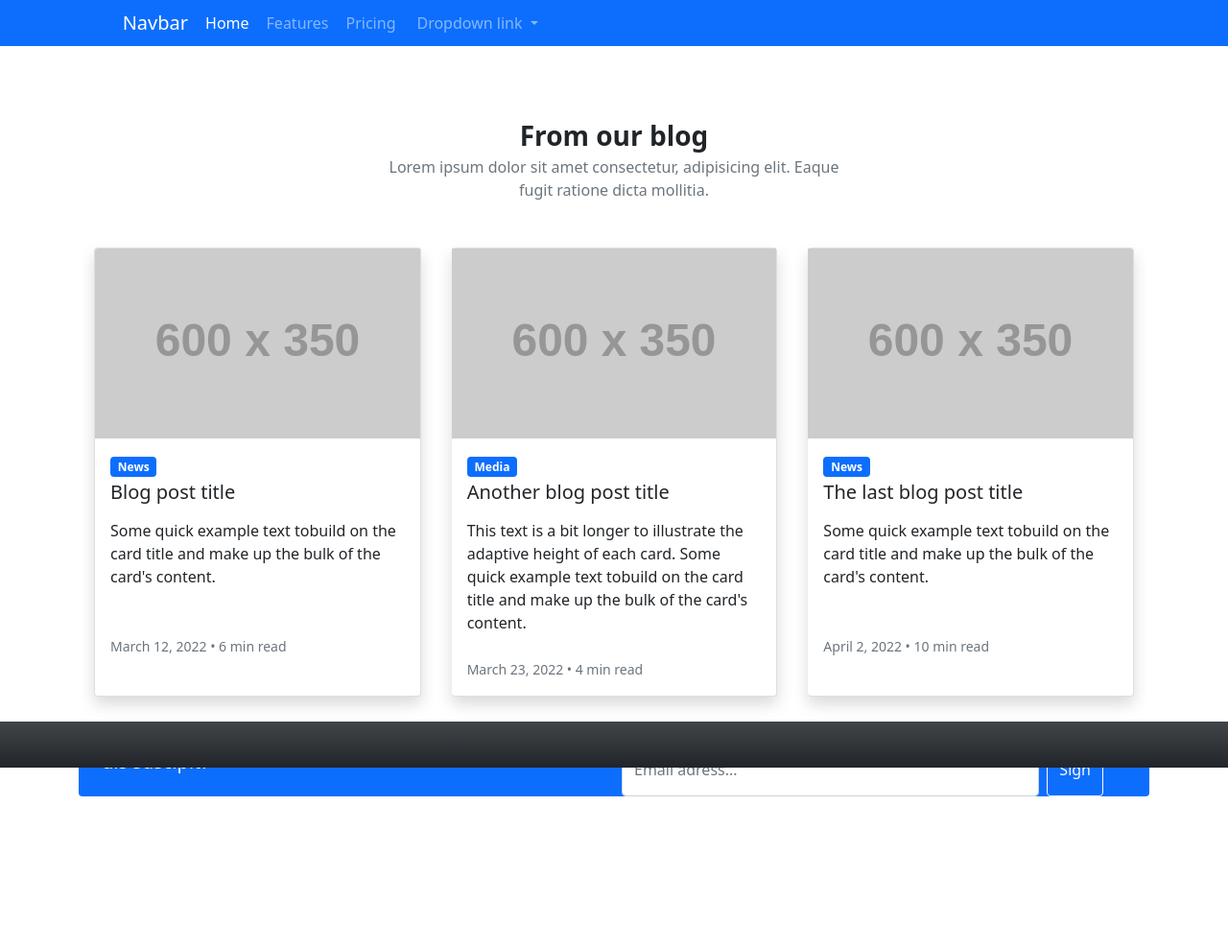
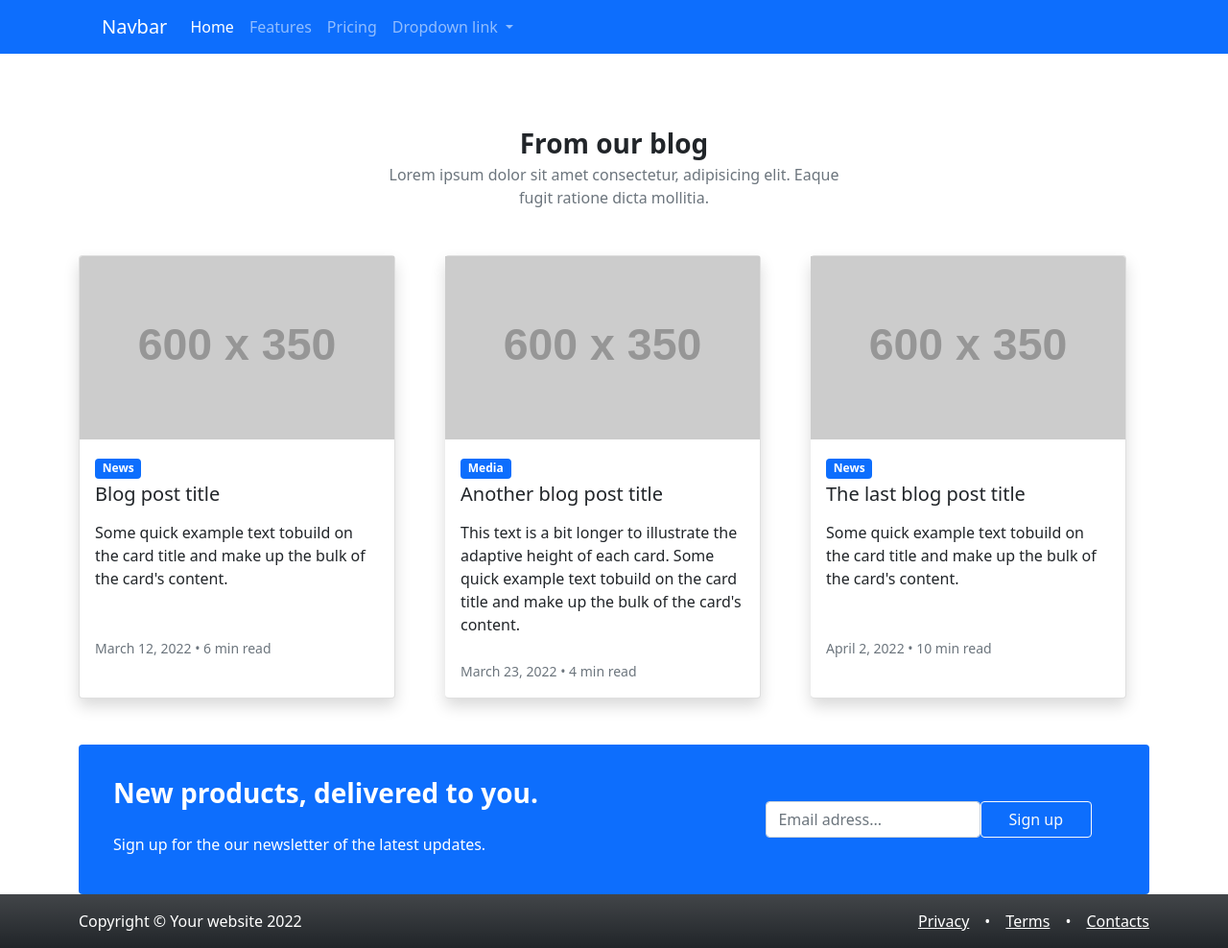
Before and after one commit to xle6ywek/Lesson-2, a plain HTML site: page index.html in a window 1280 px wide. Shown: the whole page at 96% size. Before the commit the page ends 830 px from the top, so only its background shows below. Drawn offline with nearby package versions, Linux system fonts and the light colour scheme; placeholder pictures from the web are drawn by us.

Commit message:
Update index.html

```diff
--- a/index.html
+++ b/index.html
@@ -10,50 +10,39 @@
     <title>Bootstrap</title>
 </head>
 
-<body>
+<body class="d-flex flex-column min-vh-100">
     <header class="container-fluid bg-primary">
-        <div class="row">
-            <div class="col-1"></div>
-            <div class="col-2">
-                <div class="row text-light">
-                    <div class="btn-group align-items-center" role="group">
-                        <div class="col">
-                            <button type="button" class="btn btn-primary btn-lg fs-5 px-2">Navbar</button>
-                        </div>
-                        <div class="col">
-                            <button type="button" class="btn btn-primary btn-lg fs-6 px-2">Home</button>
-                        </div>
-                        <div class="col">
-                            <button type="button"
-                                class="btn btn-primary btn-lg fs-6 px-2 text-white-50">Features</button>
-                        </div>
-                        <div class="col">
-                            <button type="button"
-                                class="btn btn-primary btn-lg fs-6 px-2 text-white-50">Pricing</button>
-                        </div>
-                        <div class="col">
-                            <div class="dropdown">
-                                <div type="button" class="btn btn-primary dropdown-toggle text-white-50"
-                                    id="dropdownMenuButton1" data-bs-toggle="dropdown" aria-expanded="false">
-                                    Dropdown link
-                                </div>
-                                <ul class="dropdown-menu" aria-labelledby="dropdownMenuButton1">
-                                    <li>
-                                        <a class="dropdown-item" href="#">First element</a>
-                                    </li>
-                                    <li>
-                                        <a class="dropdown-item" href="#">Second element</a>
-                                    </li>
-                                    <li>
-                                        <a class="dropdown-item" href="#">Third element</a>
-                                    </li>
-                                </ul>
-                            </div>
-                        </div>
-                    </div>
-                </div>
+        <nav class="navbar ps-5 navbar-expand-lg navbar-dark ">
+            <div class="container ">
+              <a class="navbar-brand" href="#">Navbar</a>
+              <button class="navbar-toggler" type="button" data-bs-toggle="collapse" data-bs-target="#navbarNavDropdown" aria-controls="navbarNavDropdown" aria-expanded="false" aria-label="Toggle navigation">
+                <span class="navbar-toggler-icon"></span>
+              </button>
+              <div class="collapse navbar-collapse" id="navbarNavDropdown">
+                <ul class="navbar-nav">
+                  <li class="nav-item">
+                    <a class="nav-link active" aria-current="page" href="#">Home</a>
+                  </li>
+                  <li class="nav-item">
+                    <a class="nav-link" href="#">Features</a>
+                  </li>
+                  <li class="nav-item">
+                    <a class="nav-link" href="#">Pricing</a>
+                  </li>
+                  <li class="nav-item dropdown">
+                    <a class="nav-link dropdown-toggle" href="#" id="navbarDropdownMenuLink" role="button" data-bs-toggle="dropdown" aria-expanded="false">
+                      Dropdown link
+                    </a>
+                    <ul class="dropdown-menu" aria-labelledby="navbarDropdownMenuLink">
+                      <li><a class="dropdown-item" href="#">Action</a></li>
+                      <li><a class="dropdown-item" href="#">Another action</a></li>
+                      <li><a class="dropdown-item" href="#">Something else here</a></li>
+                    </ul>
+                  </li>
+                </ul>
+              </div>
             </div>
-        </div>
+          </nav>
     </header>
 
     <main class="container mt-5 pt-4">
@@ -63,8 +52,8 @@
             <div class="col text-muted">fugit ratione dicta mollitia.</div>
         </div>
 
-        <div class="card-group mt-5 justify-content-around">
-            <div class="card mx-3 shadow bg-body rounded">
+        <div class="card-group mt-5 ">
+            <div class="card mx-xs-4 me-md-1 shadow bg-body rounded">
                 <img src="https://dummyimage.com/600x350" class="card-img-top" alt="...">
                 <div class="card-body ">
                     <div class="badge bg-primary">News</div>
@@ -75,7 +64,7 @@
                     <p class="card-text mt-4"><small class="text-muted ">March 12, 2022 • 6 min read</small></p>
                 </div>
             </div>
-            <div class="card mx-3 shadow bg-body rounded">
+            <div class="card mx-4 mx-md-5 shadow bg-body rounded">
                 <img src="https://dummyimage.com/600x350" class="card-img-top" alt="...">
                 <div class="card-body">
                     <div class="badge bg-primary">Media</div>
@@ -87,7 +76,7 @@
                     <p class="card-text mt-4"><small class="text-muted">March 23, 2022 • 4 min read</small></p>
                 </div>
             </div>
-            <div class="card mx-3 shadow bg-body rounded">
+            <div class="card mx-4 ms-md-1  shadow bg-body rounded">
                 <img src="https://dummyimage.com/600x350" class="card-img-top" alt="...">
                 <div class="card-body">
                     <div class="badge bg-primary">News</div>
@@ -100,24 +89,35 @@
             </div>
         </div>
 
-        <div class=" bg-primary rounded mt-5">
-            <div class="container-fluid row text-white">
-                <p class="navbar-brand col" >uis suscipit?</p>
+        <div class="bg-primary container rounded mt-5 d-flex justify-content-between align-items-center">
+            <div class="container-fluid row flex-column p-4 text-white w-50">
+                <p class="navbar-brand fw-bold fs-3 col" >New products, delivered to you.</p>
+                <p class="fs-6 col">Sign up for the our newsletter of the latest updates.</p>
+            </div>
+            <div class="p-5">
                 <form class="d-flex justify-content-between col">
-                    <input class="form-control me-2" type="email" placeholder="Email adress..." aria-label="Email adress">
-                    <button class="btn btn-bg-primary btn-outline-light" type="submit">Sign</button>
+                    <input class="form-control" type="email" placeholder="Email adress..." aria-label="Email adress">
+                    <button class="btn btn-bg-primary btn-outline-light w-50" type="submit">Sign up</button>
                 </form>
             </div>
         </div>
 
     </main>
 
-    <footer class="container-fluid bg-dark bg-gradient position-absolute bottom-0">
-        <div class="row">
-            <div class="col-6 py-4"></div>
-            <div class="col-6"></div>
+    <footer class="bd-footer bg-dark bg-gradient mt-auto ">
+        <div class="d-flex container flex-wrap justify-content-between align-items-center text-white py-3">
+            <div class="d-flex col-8">
+                Copyright © Your website 2022
+            </div>
+            <ul class="d-flex col-4s justify-content-end list-unstyled mb-0">
+                <li class="ms-3"><a href="#" class="text-white">Privacy</a></li>
+                <li class="ms-3">•</li>
+                <li class="ms-3"><a href="#" class="text-white">Terms</a></li>
+                <li class="ms-3">•</li>
+                <li class="ms-3"><a href="#" class="text-white">Contacts</a></li>
+            </ul>
         </div>
     </footer>
+
 </body>
-
 </html>
```
